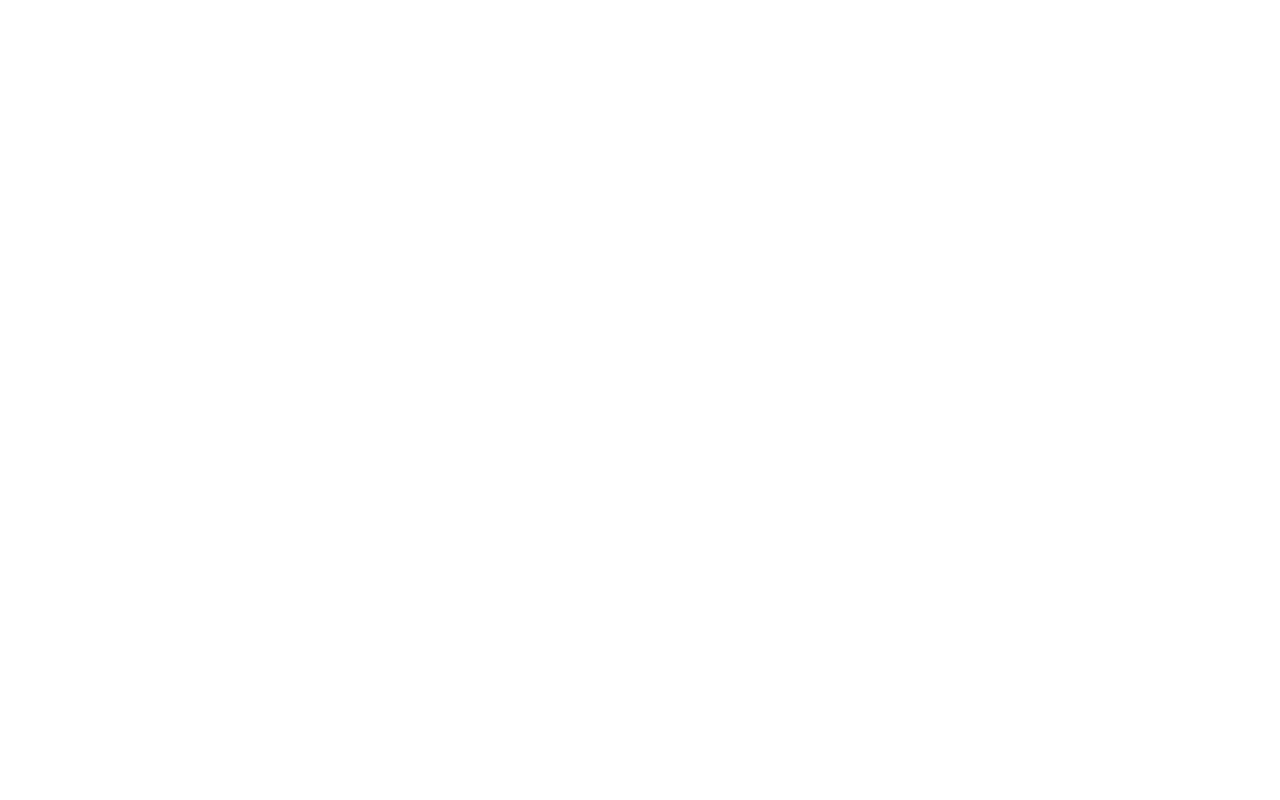
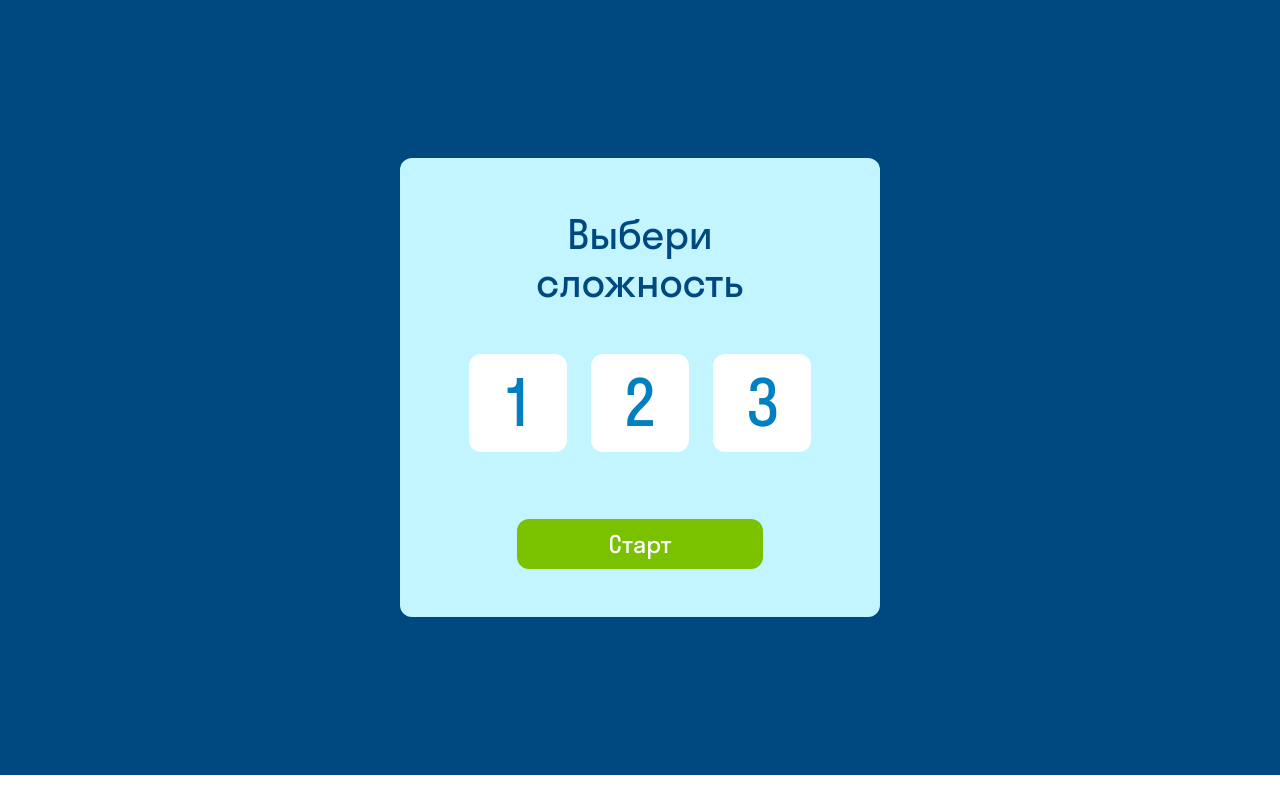
Before and after one commit to Gibelt/card-game, a plain HTML site: page index.html in a window 1280 px wide. Drawn offline with Linux system fonts and the light colour scheme.

Commit message:
init commit

```diff
--- a/index.html
+++ b/index.html
@@ -5,8 +5,26 @@
     <meta http-equiv="X-UA-Compatible" content="IE=edge">
     <meta name="viewport" content="width=device-width, initial-scale=1.0">
     <title>index</title>
+    <link rel="stylesheet" href="style/style.css">
 </head>
 <body>
-
+        <div class="app"></div>
+<script>
+     window.application = {
+            blocks: {},
+            screens: {},
+            renderScreen: function (screenName) {
+                window.application.screens[screenName]();
+            },
+            renderBlock: function (blockName, container) {
+                window.application.blocks[blockName](container);
+            },
+        };
+</script>
+<script src="src/blocks.js"></script>
+<script src="src/screens.js"></script>
+<script>
+    application.renderScreen('difficulty-screen');
+</script>
 </body>
 </html>
--- /dev/null
+++ b/src/blocks.js
@@ -0,0 +1,31 @@
+function difficultyBlock(container) {
+    const content = document.createElement('div');
+    content.classList.add('difficulty__content');
+
+    const heading = document.createElement('h2');
+    heading.textContent = 'Выбери сложность';
+    heading.classList.add('difficulty__heading');
+
+    const level = document.createElement('div');
+    level.classList.add('difficulty__level');
+
+    for (let i = 1; i < 4; i++) {
+        const number = document.createElement('div');
+        number.textContent = i;
+        number.classList.add('difficulty__level__item');
+        number.setAttribute('data-value', i);
+        level.appendChild(number);
+    }
+
+    const button = document.createElement('button');
+    button.textContent = 'Старт';
+    button.classList.add('difficulty__button');
+
+    content.appendChild(heading);
+    content.appendChild(level);
+    content.appendChild(button);
+
+    container.appendChild(content);
+}
+
+application.blocks['difficulty'] = difficultyBlock;
--- /dev/null
+++ b/src/screens.js
@@ -0,0 +1,7 @@
+function renderDifficultyScreen() {
+    const app = document.querySelector('.app');
+
+    application.renderBlock('difficulty', app);
+}
+
+application.screens['difficulty-screen'] = renderDifficultyScreen;
--- /dev/null
+++ b/style/style.css
@@ -0,0 +1,78 @@
+@font-face {
+    font-family: StratosSkyeng;
+    src: url("../fonts/stratosskyengweb-regular.woff2") format("woff2");
+}
+
+* {
+    margin: 0;
+    padding: 0;
+    font-family: StratosSkyeng;
+}
+
+.app {
+    background: #004980;
+    padding-top: 158px;
+    padding-bottom: 158px;
+    display: flex;
+    justify-content: center;
+}
+
+.difficulty__content {
+    background: #C2F5FF;
+    border-radius: 12px;
+    padding-left: 69px;
+    padding-right: 69px;
+    padding-top: 52px;
+    padding-bottom: 48px;
+    display: flex;
+    flex-direction: column;
+    align-items: center;
+}
+
+.difficulty__heading {
+    font-weight: 400;
+    font-size: 40px;
+    line-height: 48px;
+    color: #004980;
+    max-width: 208px;
+    text-align: center;
+}
+
+.difficulty__level {
+    display: flex;
+    gap: 24px;
+    margin-top: 48px;
+    margin-bottom: 67px;
+}
+
+.difficulty__level__item {
+    font-weight: 400;
+    font-size: 64px;
+    line-height: 72px;
+    color: #0080C1;
+    background: #FFFFFF;
+    border-radius: 12px;
+    width: 98px;
+    height: 98px;
+    display: flex;
+    justify-content: center;
+    align-items: center;
+    cursor: default;
+}
+
+.difficulty__level__item:hover {
+    box-shadow: 0 0 16px 2px #74767d99;
+    transform: scale(1.01);
+}
+
+.difficulty__button {
+    font-weight: 400;
+    font-size: 24px;
+    line-height: 32px;
+    color: #FFFFFF;
+    width: 246px;
+    height: 50px;
+    background: #7AC100;
+    border-radius: 12px;
+    border: 0;
+}
```
Also changed, not shown: fonts/stratosskyengweb-regular.woff2 (added).
